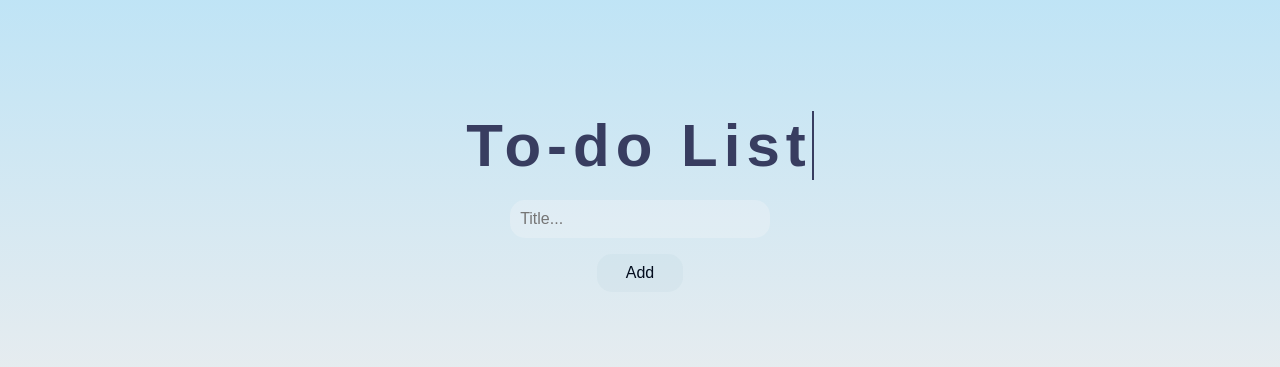
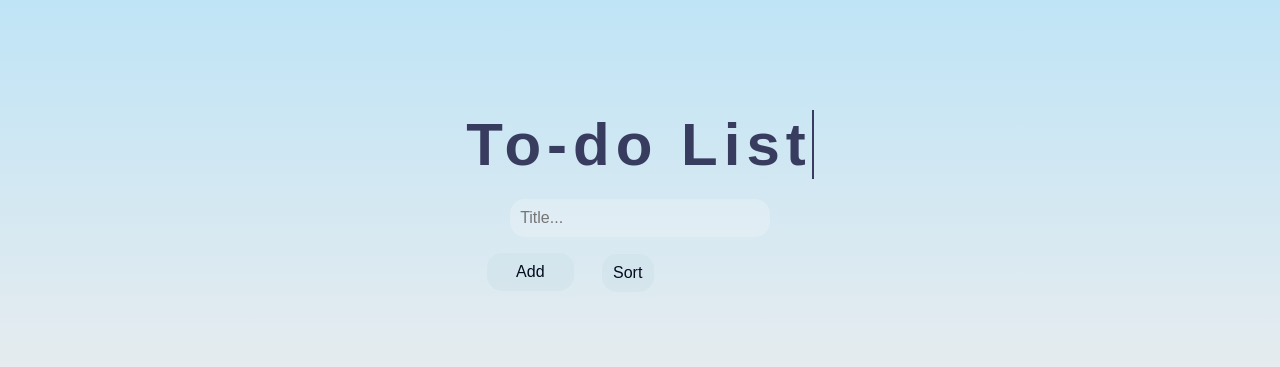
Before and after one commit to lgcxsta/TodoList, a PHP site: page /view/index.html in a window 1280 px wide. Shown: the part 186-553 px from the top of the page. Run offline with PHP 8.4, Linux system fonts and the light colour scheme.

Commit message:
sort btn (html & css)

```diff
--- a/style/style.css
+++ b/style/style.css
@@ -125,9 +125,9 @@ input {
 /*Btn add*/
 .addBtn,
 .impBtn,
-.dateBtn {
+.dateBtn,
+.sortBtn {
   padding: 10px;
-  width: 25%;
   /*background: rgba(197, 216, 228, 0.195);*/
   background-color: #9dbbc91c;
   color: #020c1d;
@@ -142,6 +142,52 @@ input {
   margin: 0 auto;
   text-align: center;
   display: block;
+  cursor: pointer;
+}
+
+.header .addBtn {
+  margin-right: 240px;
+}
+
+.addBtn,
+.impBtn,
+.dateBtn {
+  width: 25%;
+}
+
+.sortBtn {
+  transition: all 0.5s;
+  width: 15%;
+  margin-right: 160px;
+  margin-top: -37px;
+}
+
+.dark-mode .sortBtn {
+  color: white;
+}
+.sortBtn span {
+  cursor: pointer;
+  display: inline-block;
+  position: relative;
+  transition: 0.5s;
+}
+
+.sortBtn span:after {
+  content: "\00bb";
+  position: absolute;
+  opacity: 0;
+  top: 0;
+  right: -20px;
+  transition: 0.5s;
+}
+
+.sortBtn:hover span {
+  padding-right: 25px;
+}
+
+.sortBtn:hover span:after {
+  opacity: 1;
+  right: 0;
 }
 
 .addBtn:hover,
@@ -602,7 +648,7 @@ label {
 }
 
 #modifTask,
-.importancePopup .title {
+.importancePopup p {
   color: #383d60;
   font-size: 20px;
   display: flex;
@@ -712,7 +758,7 @@ label {
 .dark-mode .StyleDateBox p,
 .dark-mode .StyleDateBox input,
 .dark-mode .importancePopup,
-.dark-mode .importancePopup .title {
+.dark-mode .importancePopup p {
   color: #ffffff;
 }
 
@@ -785,12 +831,16 @@ label {
 }
 
 /*Important btn*/
-.importancePopup .title {
+.importancePopup p {
   font-weight: bold;
   margin: 5px 0 15px 0;
   color: #333;
   text-align: center;
   margin-top: 9%;
+}
+
+.dark-mode .options-group span {
+  color: white;
 }
 
 .options-group {
--- a/view/index.html
+++ b/view/index.html
@@ -37,6 +37,9 @@
       <div id="myDIV" class="header" onclick="fermeLoginBox()">
         <input type="text" id="myInput" placeholder="Title..." />
         <button onclick="addTask()" class="addBtn" id="addBtn">Add</button>
+        <button onclick="test()" class="sortBtn" id="sortBtn">
+          <span>Sort</span>
+        </button>
       </div>
 
       <!-- Liste de tâche -->
@@ -103,31 +106,30 @@
       </div>
 
       <!-- pop up -->
+      <!-- edit -->
       <div class="popupEdit" id="popupEdit" style="display: none">
         <p class="popupEditCloseBtn" onclick="closeModifTask()">X</p>
 
         <form>
           <label for="modifTask" id="modifTask">Edit the task: </label>
           <input type="text" id="textTaskModif" name="textTaskModif" />
+          <!--importance -->
           <p id="modifTask">Importance</p>
-
           <div class="options-group">
             <label>
               <input type="radio" name="importance" />
               <span>High</span>
             </label>
-
             <label>
               <input type="radio" name="importance" />
               <span>Mid</span>
             </label>
-
             <label>
               <input type="radio" name="importance" />
               <span>Low</span>
             </label>
           </div>
-
+          <!-- dates -->
           <div class="StyleDateBox">
             <p id="modifTask" style="margin-bottom: 10px">Date</p>
             <p>Start</p>
@@ -137,7 +139,6 @@
               id="startDate"
               defaultValue="{currentDate}"
             />
-
             <p>End</p>
             <input type="date" class="endDate" id="endDate" />
           </div>
```
